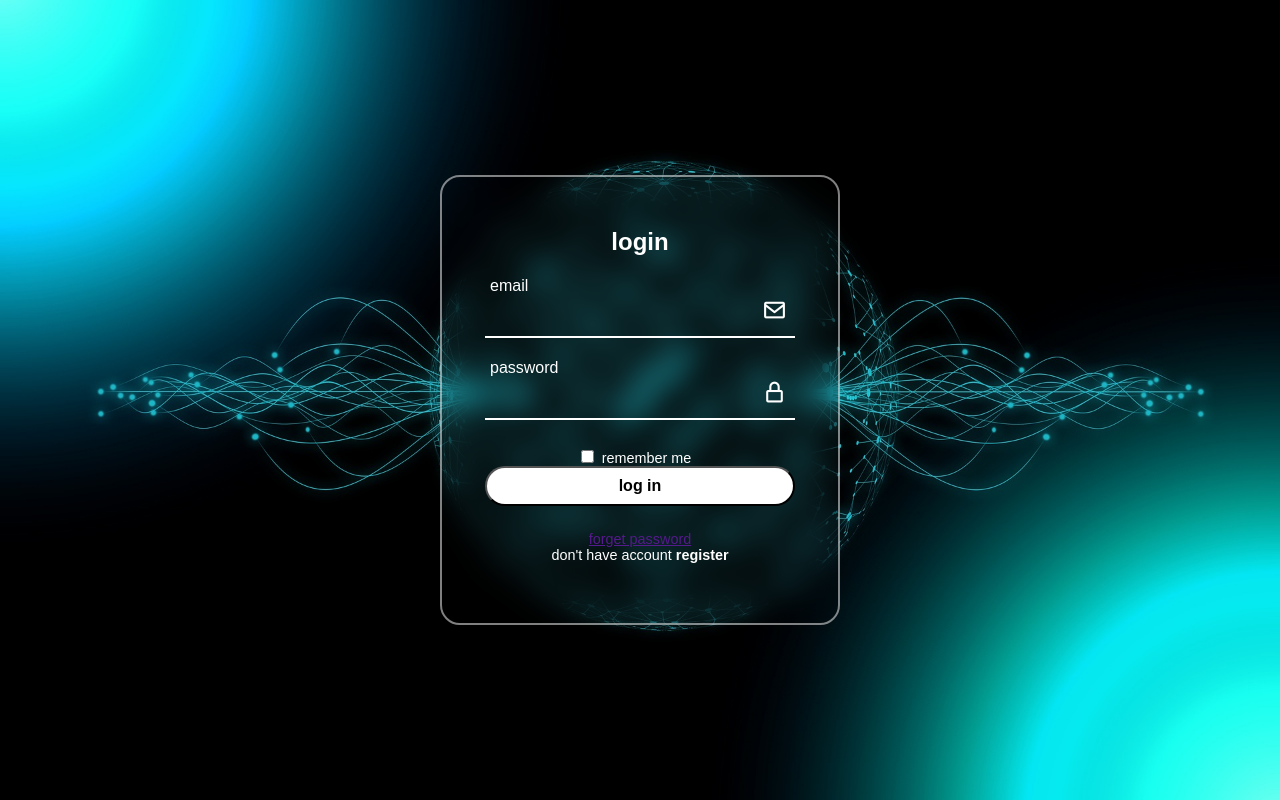
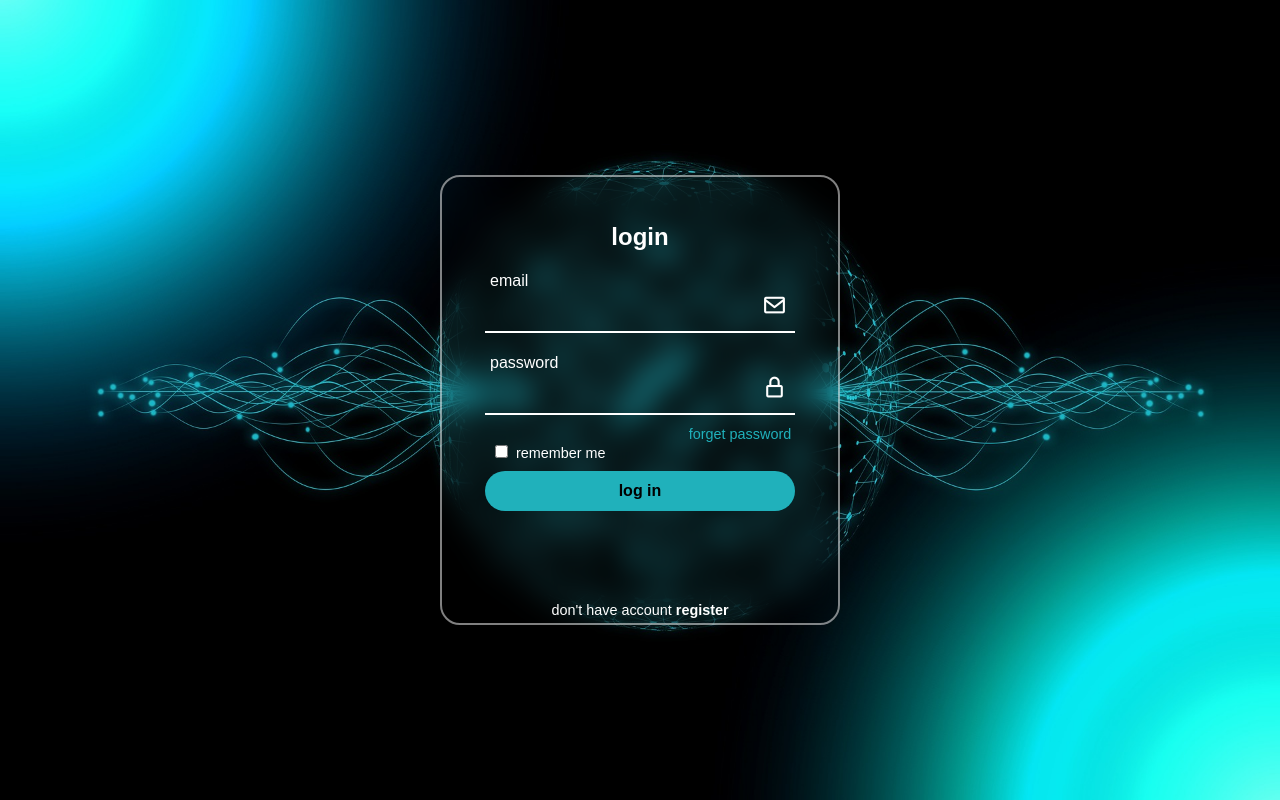
Before and after one commit to Adelnekiche/try, a plain HTML site: page index.html in a window 1280 px wide. Drawn offline with nearby package versions, Linux system fonts and the light colour scheme.

Commit message:
Update login.css

```diff
--- a/css/login.css
+++ b/css/login.css
@@ -10,7 +10,8 @@
   align-items: center;
   min-height: 100vh;
   width: 100% ;
-   background-image: url("../pics/pic.jpg");
+
+background-image: url('../pics/pic.jpg');
  background-position: center ;
  background-size: cover;
 }
@@ -77,7 +78,7 @@ h2{
   border: none;
   outline: none;
   font-size: 1em;
-    padding-left:: 0px 20px 0px 5px;
+  padding-left: 0px 20px 0px 5px;
   color: #fff;
 }
 .inputbox i {
@@ -94,11 +95,7 @@ h2{
 font-size:.9em ;
 color: #fff ;
 display: flex;
-  justify-content: center;
-}
-.forget  a{
-  color: #fff;
-  text-decoration: none;
+margin: 10px;
 }
 .forget  a:hover{
 text-decoration: underline;
@@ -107,8 +104,8 @@ button{
 width: 100% ;
 height: 40px;
 border-radius: 40px;
-  background: #fff ;
-  border none;
+background: #20b1bb ;
+border: none;
 outline: none;
 cursor: pointer;
 font-size: 1em;
@@ -119,6 +116,19 @@ button{
 color: #fff;
 text-align: center;
 margin: 25px 0px 10px;
+position: relative;
+top: 50px;
+}
+.register a{
+
+  text-decoration: none;
+  color: #20b1bb;
+}
+
+.register a:hover{
+  position: relative;
+  text-decoration: underline;
+
 }
 .register p a{
 text-decoration: none;
@@ -128,3 +138,8 @@ font-weight: 600;
 .register p a:hover{
 text-decoration: underline;
 }
+.oublier{
+  position: relative;
+  top: -160px;
+  right: -100px;
+}
```
Lines whose indentation alone changed are shown as unchanged.
